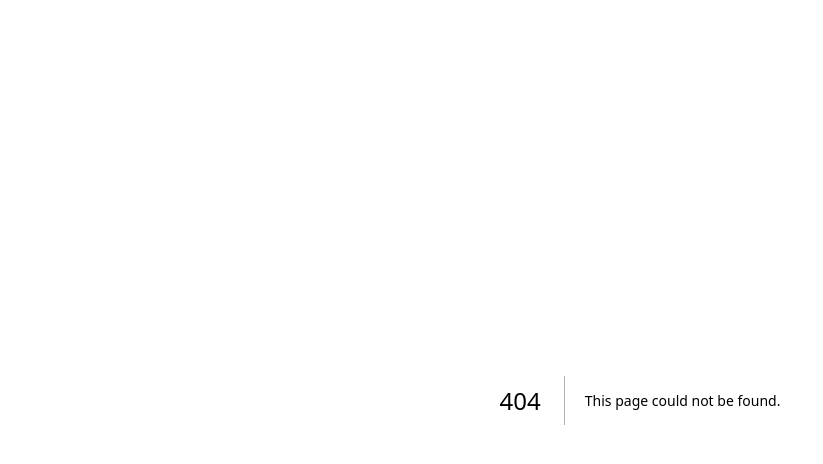
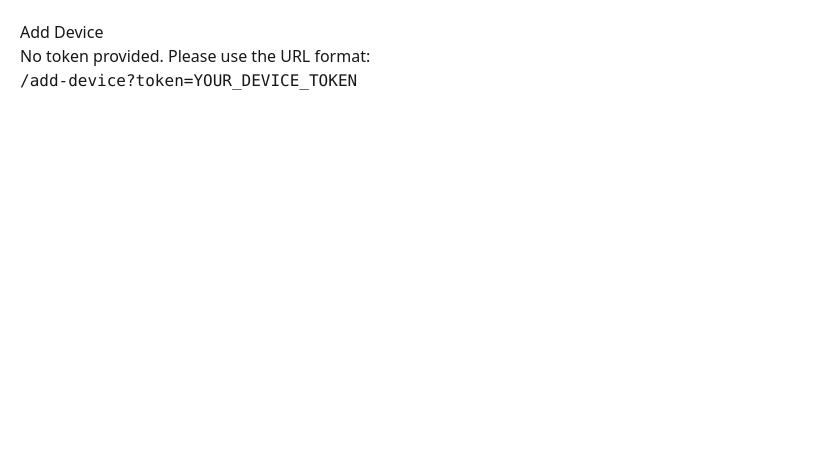
Before and after one commit to tommys0/yumlo.app, a Next.js app: page /add-device in a window 1280 px wide. Before the commit this address had no page. Shown: the top 464 px of the page, without its empty margins (0-823 px from the left). Built offline with nearby package versions, Linux system fonts and the light colour scheme.

Commit message:
Add device authorization page
Create /add-device page that allows authorizing new devices by setting a device_auth cookie. The page reads a token from the URL query parameter and sets a cookie with 1-year expiration, then redirects to the home page.

```diff
--- /dev/null
+++ b/app/add-device/page.tsx
@@ -0,0 +1,33 @@
+import { cookies } from 'next/headers';
+import { redirect } from 'next/navigation';
+
+export default async function AddDevicePage({
+  searchParams,
+}: {
+  searchParams: Promise<{ token?: string }>;
+}) {
+  const params = await searchParams;
+  const token = params.token;
+
+  if (token) {
+    // Set the device_auth cookie
+    const cookieStore = await cookies();
+    cookieStore.set('device_auth', token, {
+      path: '/',
+      maxAge: 60 * 60 * 24 * 365, // 1 year in seconds
+      sameSite: 'strict',
+      secure: true,
+    });
+
+    // Redirect to home page
+    redirect('/');
+  }
+
+  return (
+    <div style={{ padding: '20px', fontFamily: 'system-ui' }}>
+      <h1>Add Device</h1>
+      <p>No token provided. Please use the URL format:</p>
+      <code>/add-device?token=YOUR_DEVICE_TOKEN</code>
+    </div>
+  );
+}
```
